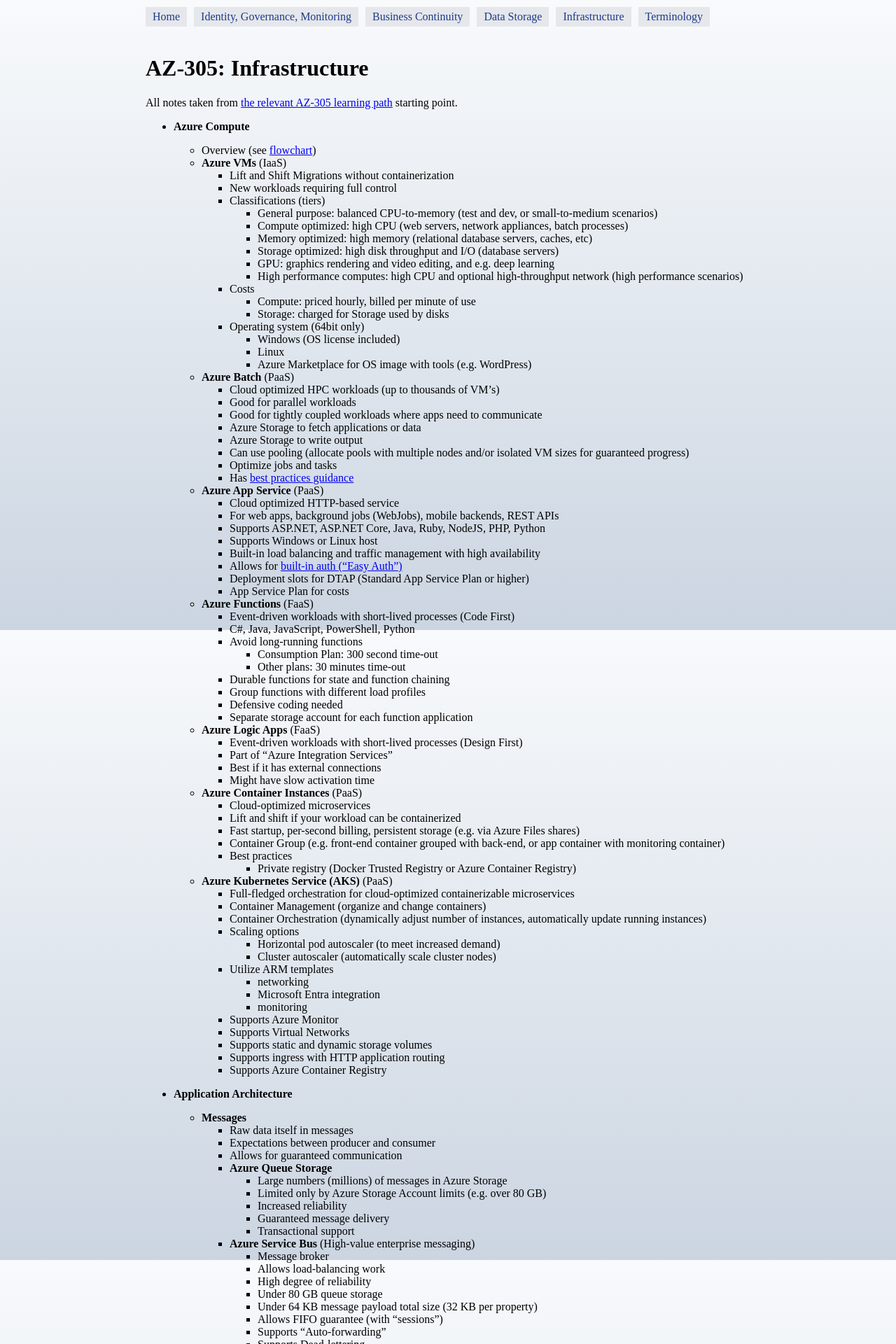
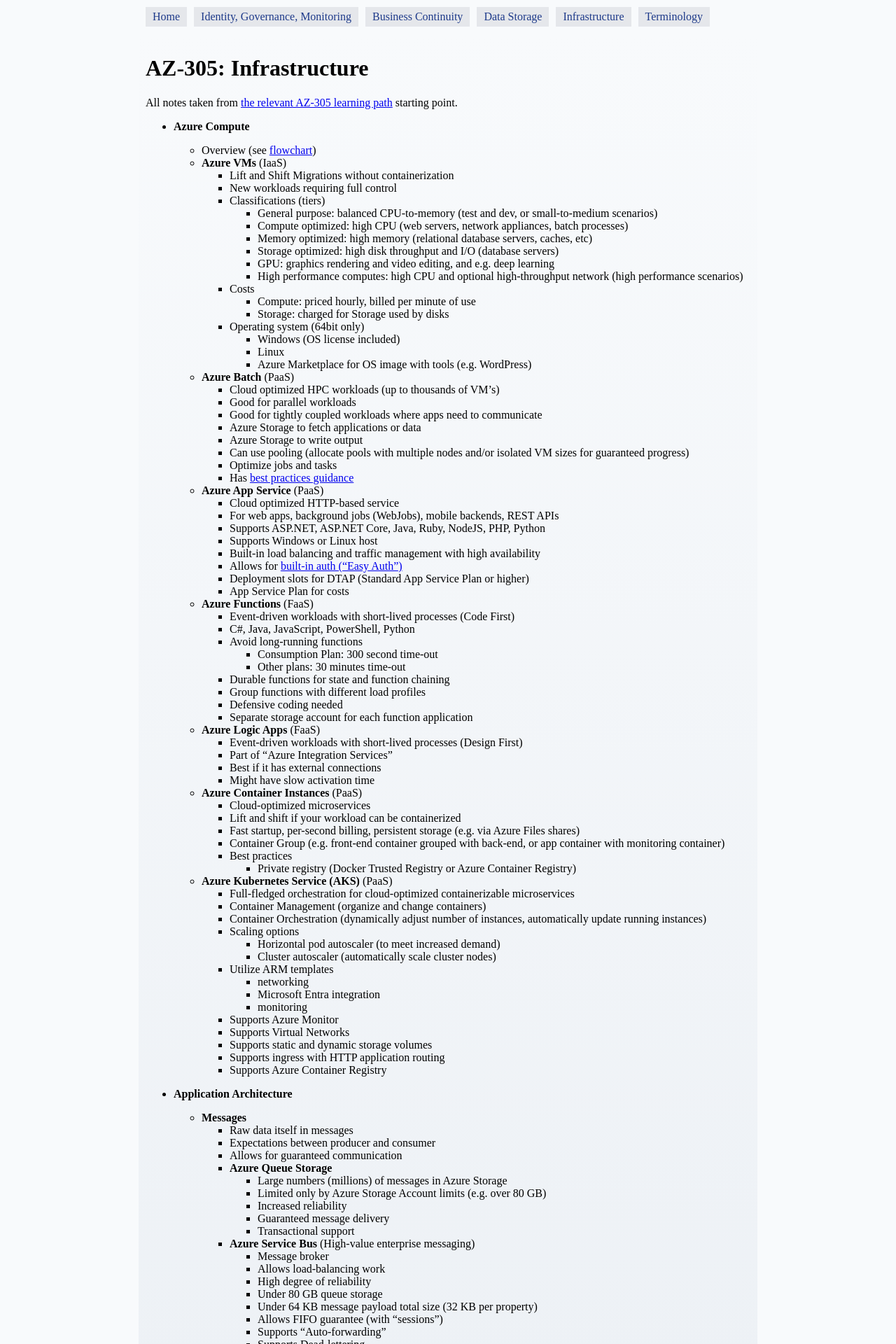
Before and after one commit to jeroenheijmans/study-notes-msft-az-305, a Jekyll site: the page built from az-305-04-infrastructure.md, in a window 1280 px wide. Shown: the top 1920 px of the page at 70% size. Built offline with Jekyll 4.4.1, drawn with Linux system fonts in a browser that asks for light colours; our own code applies the rules of GitHub Pages for plain Markdown files.

Commit message:
Tweaking setup

```diff
--- a/_layouts/default.html
+++ b/_layouts/default.html
@@ -14,7 +14,7 @@
         padding: 0;
         margin: 0;
         min-height: 100%;
-        background: linear-gradient(#f8fafc, #cbd5e1);
+        background: #f8fafc;
       }
       nav {
         display: flex;
@@ -39,6 +39,7 @@
         max-width: 54rem;
         margin: 0 auto;
         padding: 10px;
+        background: linear-gradient(#f8fafc, #cbd5e1);
       }
       table {
         border-collapse: collapse;
--- a/az-305-04-infrastructure.md
+++ b/az-305-04-infrastructure.md
@@ -4,7 +4,7 @@ All notes taken from [the relevant AZ-305 learning path](https://learn.microsoft
 
 - **Azure Compute**
 
-  - Overview (see [flowchart](./assets/images/az-305-infrastructure-compoute-flowchart.png))
+  - Overview (see [flowchart](./assets/images/az-305-infrastructure-compute-flowchart.png))
   - **Azure VMs** (IaaS)
     - Lift and Shift Migrations without containerization
     - New workloads requiring full control
```
